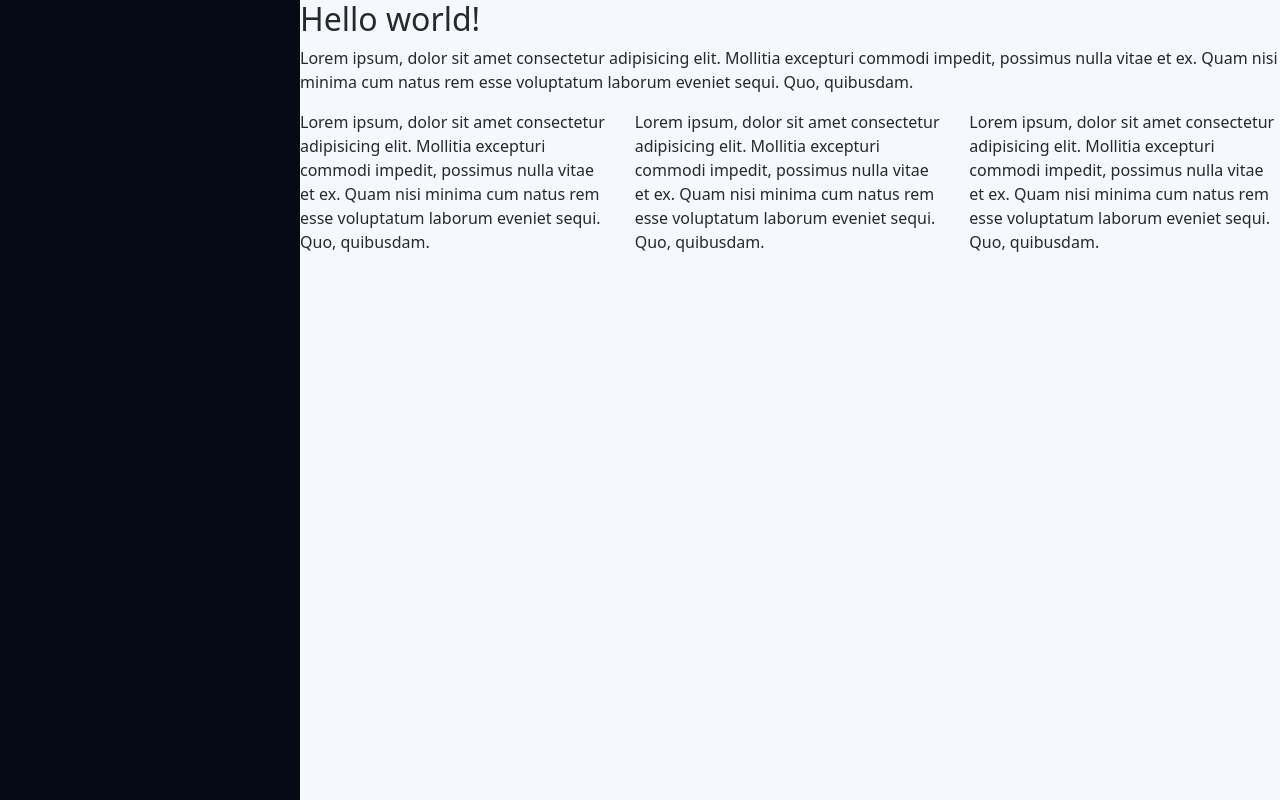
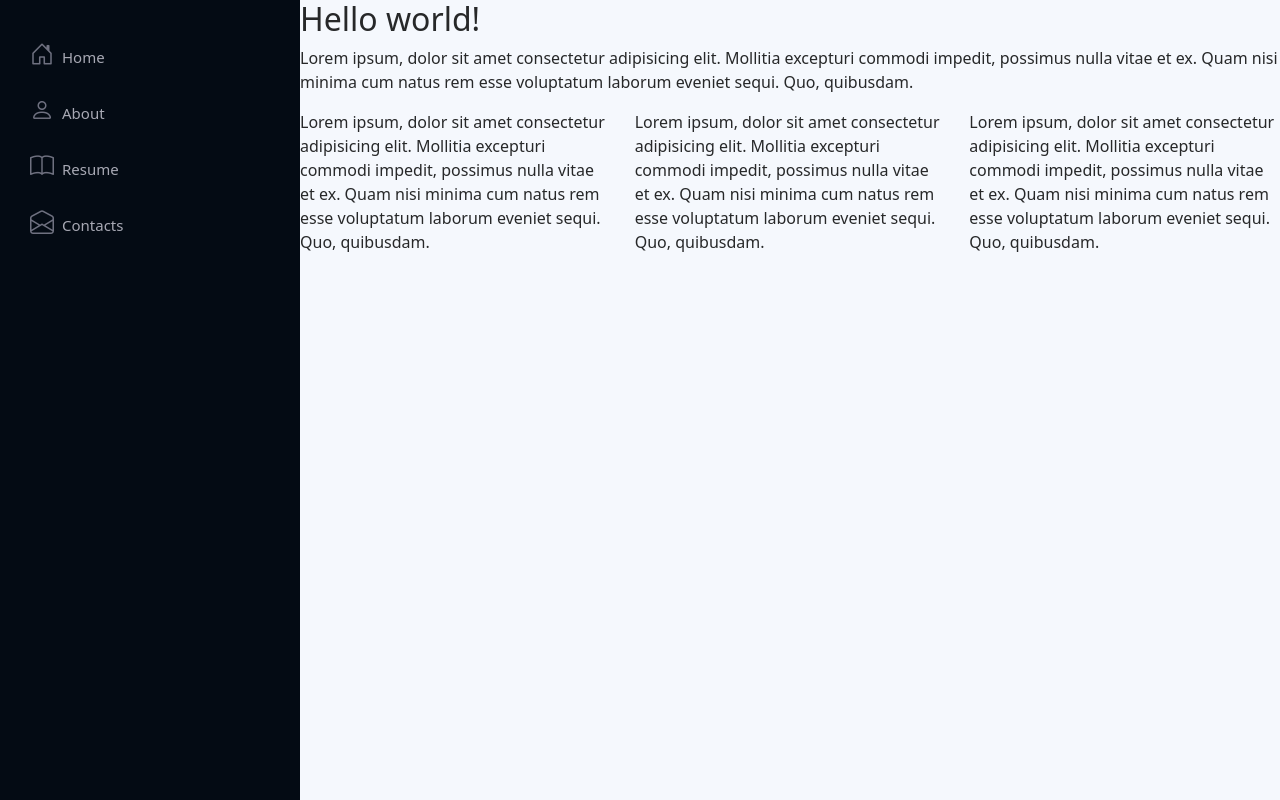
Before and after one commit to Darl93/cv2, a plain HTML site: page index.html in a window 1280 px wide. Drawn offline with nearby package versions, Linux system fonts and the light colour scheme.

Commit message:
add navbar

```diff
--- a/index.html
+++ b/index.html
@@ -7,6 +7,7 @@
 
     <!-- Bootstrap CSS -->
     <link href="https://cdn.jsdelivr.net/npm/bootstrap@5.0.0-beta2/dist/css/bootstrap.min.css" rel="stylesheet" integrity="sha384-BmbxuPwQa2lc/FVzBcNJ7UAyJxM6wuqIj61tLrc4wSX0szH/Ev+nYRRuWlolflfl" crossorigin="anonymous">
+    <link rel="stylesheet" href="https://cdn.jsdelivr.net/npm/bootstrap-icons@1.3.0/font/bootstrap-icons.css">
     <link rel="stylesheet" href="main.css">
 
     <title>CV</title>
@@ -14,12 +15,16 @@
   <body>
 
     <div id="app" class="cantainer-fluid">
-      <header id="header" class="header"></header>
+      <header id="header" class="header">
+        <nav id="navbar" class="nav-menu navbar"></nav>
+      </header>
+
       <main id="cv" class="content"></main>
     </div>
 
 
     <script src="index.js"></script>
+    <script src="navbar.js"></script>
     <script src="https://cdn.jsdelivr.net/npm/bootstrap@5.0.0-beta2/dist/js/bootstrap.bundle.min.js" integrity="sha384-b5kHyXgcpbZJO/tY9Ul7kGkf1S0CWuKcCD38l8YkeH8z8QjE0GmW1gYU5S9FOnJ0" crossorigin="anonymous"></script>
 
 
--- a/index.js
+++ b/index.js
@@ -1,5 +1,3 @@
-
-
 //ПРИМЕР ТОГО, КАК ДОБАВИТЬ ТЕКСТ В КОНЕЦ ЭЛЕМЕНТА main
 // sections.forEach(section => {
 //     let html = '<h2>Hello from JS</h2>';
--- a/main.css
+++ b/main.css
@@ -29,3 +29,46 @@
         margin-left: 0;
     }
 }
+
+
+
+
+.nav-menu {
+    padding: 30px 0 0 0;
+}
+
+.nav-menu * {
+    margin: 0;
+    padding: 0;
+    list-style: none;
+}
+
+.nav-menu > ul > li {
+    position: relative;
+    white-space: nowrap;
+}
+
+.nav-menu a {
+    display: flex;
+    align-items: baseline;
+    color: #a8a9b4;
+    padding: 6px 15px;
+    margin-bottom: 8px;
+    transition: 0.3s;
+    font-size: 15px;
+}
+
+.nav-menu a i {
+    font-size: 24px;
+    padding-right: 8px;
+    color: #6f7180;
+}
+
+.nav-menu a:hover, .nav-menu .active, .nav-menu li:hover > a {
+    text-decoration: none;
+    color: #fff;
+}
+
+.nav-menu a:hover i, .nav-menu .active i, .nav-menu li:hover > a i {
+    color: #149ddd;
+}
--- /dev/null
+++ b/navbar.js
@@ -0,0 +1,48 @@
+
+let $navbarListUl = document.createElement('ul');
+let navbarNav = document.querySelector('#navbar');
+navbarNav.append($navbarListUl);
+
+
+const navbarItems = [
+    {type: 'home', value: 'Home'},
+    {type: 'about', value: 'About'},
+    {type: 'resume', value: 'Resume'},
+    {type: 'contacts', value: 'Contacts'},
+];
+
+navbarItems.forEach(item => {
+    let html = '';
+    if (item.type === 'home') {
+      html = home (item);
+    } else if (item.type === 'about') {
+      html = about (item);
+    } else if (item.type === 'resume') {
+      html = resume (item);
+    } else if (item.type === 'contacts') {
+      html = contacts (item);
+    }
+
+    $navbarListUl.insertAdjacentHTML('beforeend', html);
+});
+
+function home(item) {
+    return `
+    <li><a href="#hero" class="nav-link scrollto"><i class="bi bi-house-door"></i> <span>${item.value}</span></a></li>`
+
+};
+
+function about(item) {
+    return `
+    <li><a href="#about" class="nav-link scrollto"><i class="bi bi-person"></i> <span>${item.value}</span></a></li>`
+};
+
+function resume(item) {
+    return `
+    <li><a href="#about" class="nav-link scrollto"><i class="bi bi-book"></i><span>${item.value}</span></a></li>`
+};
+
+function contacts(item) {
+    return`
+    <li><a href="#about" class="nav-link scrollto"><i class="bi bi-envelope-open"></i></i><span>${item.value}</span></a></li>`
+};
```
